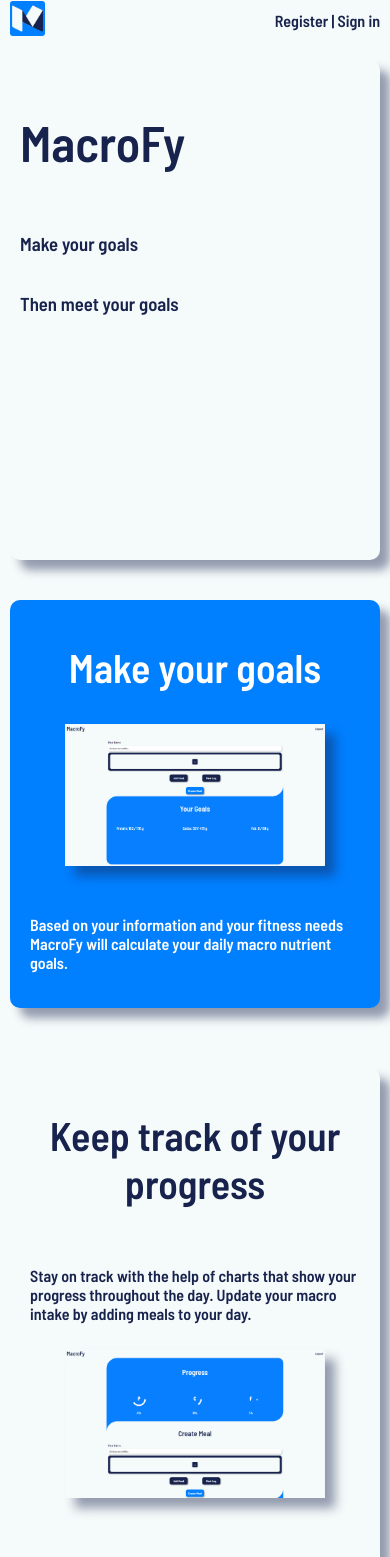
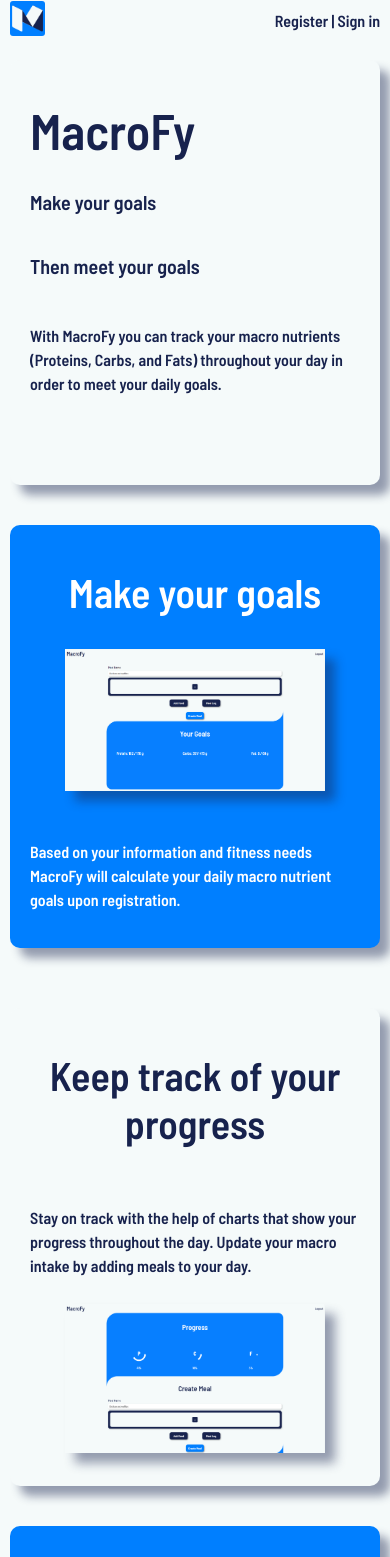
Before and after one commit to T0ASTMalone/macros-tracker-capstone-react, a React (Create React App) app: page / in a window 390 px wide. Shown: the top 1557 px of the page. Built offline with nearby package versions, Linux system fonts and the light colour scheme; no server answers.

Commit message:
updated landing page with app description in view for smaller devices

```diff
--- a/public/index.html
+++ b/public/index.html
@@ -13,7 +13,7 @@
       name="description"
       content="Web site created using create-react-app"
     />
-    <link rel="apple-touch-icon" href="logo192.png" />
+    <link rel="apple-touch-icon" href="%PUBLIC_URL%/logo-small.png" />
 
     <!--
       manifest.json provides metadata used when your web app is installed on a
--- a/public/now.json
+++ b/public/now.json
@@ -16,6 +16,11 @@
       "dest": "/manifest.json"
     },
     {
+      "src": "^/logo-small.png$",
+      "dest": "/logo-small.png",
+      "headers": { "Content-Type": "image/png" }
+    },
+    {
       "src": ".*",
       "dest": "/index.html"
     }
--- a/src/Components/FoodLog/FoodLog.css
+++ b/src/Components/FoodLog/FoodLog.css
@@ -42,6 +42,10 @@
   display: flex;
 }
 
+.empty-log {
+  color: #f5fafa;
+}
+
 @media only screen and (min-width: 400px) {
   .food-item-container {
     justify-content: space-between;
--- a/src/Components/MealLog/MealLog.css
+++ b/src/Components/MealLog/MealLog.css
@@ -70,6 +70,10 @@
   margin-bottom: 0;
 }
 
+.empty-log p {
+  color: #f5fafa;
+}
+
 @media only screen and (min-width: 425px) {
   .meal-info {
     width: 100%;
--- a/src/Components/MealLog/MealLog.js
+++ b/src/Components/MealLog/MealLog.js
@@ -133,7 +133,13 @@ export default class MealLog extends Component {
                         </>
                       )
                     ) : (
-                      <></>
+                      <div className="empty-log">
+                        <p>
+                          Nothing to see here. Start adding meals by searching
+                          for foods or creating new ones. Then clicking the
+                          create meal button.
+                        </p>
+                      </div>
                     )}
                   </div>
                 </div>
--- a/src/routes/LandingPage/LandingPage.css
+++ b/src/routes/LandingPage/LandingPage.css
@@ -5,6 +5,11 @@
 
 .App-title {
   font-size: 50px;
+  margin: 30px 0 10px 0;
+}
+
+.tag-line {
+  font-size: 20px;
 }
 
 .grid-container {
@@ -26,13 +31,21 @@
   display: flex;
   flex-direction: column;
   color: white;
-  min-height: 350px;
   animation: 1.5s ease-out 0s 1 slideInFromRight;
   box-shadow: 10px 10px 10px 0 #17224d70;
 }
 
+.section p {
+  line-height: 1.5;
+}
+
 .section:nth-child(odd) {
   animation: 1.5s ease-out 0s 1 slideInFromLeft;
+}
+
+#col-item1 {
+  height: 425px;
+  padding: 10px 20px;
 }
 
 #col-item1,
@@ -44,10 +57,6 @@
 #col-item2,
 #col-item4 {
   background-color: #007fff;
-}
-
-.section:first-child {
-  height: 500px;
 }
 
 .section-title {
@@ -74,12 +83,17 @@
 .landing-description {
   padding: 10px;
 }
+.main-section {
+  padding: 10px 0;
+}
 
 #get-started {
   background-color: #f5fafa;
   color: #17224d;
   margin: 10px;
   text-align: center;
+  min-height: 300px;
+  max-height: 300px;
 }
 
 @media only screen and (min-width: 600px) {
@@ -98,6 +112,11 @@
   .grid-container {
     flex-direction: row;
     justify-content: center;
+  }
+
+  .section,
+  #col-item1 {
+    height: 500px;
   }
 
   #col-1 {
@@ -136,6 +155,11 @@
   .grid-container {
     flex-direction: row;
     justify-content: center;
+  }
+
+  .section,
+  #col-item1 {
+    height: 500px;
   }
 
   #col-1 {
--- a/src/routes/LandingPage/LandingPage.js
+++ b/src/routes/LandingPage/LandingPage.js
@@ -1,9 +1,9 @@
-import React, { Component } from 'react';
-import { Link } from 'react-router-dom';
-import progress from '../../screenshots/styled-screenshots/progress.PNG';
-import mealLog from '../../screenshots/styled-screenshots/meal-log.PNG';
-import goals from '../../screenshots/styled-screenshots/goals.png';
-import './LandingPage.css';
+import React, { Component } from "react";
+import { Link } from "react-router-dom";
+import progress from "../../screenshots/styled-screenshots/progress.PNG";
+import mealLog from "../../screenshots/styled-screenshots/meal-log.PNG";
+import goals from "../../screenshots/styled-screenshots/goals.png";
+import "./LandingPage.css";
 
 export default class LandingPage extends Component {
   render() {
@@ -13,8 +13,15 @@ export default class LandingPage extends Component {
           <div id="col-1" className="column">
             <section id="col-item1" className="section MacroFy">
               <h1 className="App-title">MacroFy</h1>
-              <h3>Make your goals</h3>
-              <h3>Then meet your goals</h3>
+              <h3 className="tag-line">Make your goals</h3>
+              <h3 className="tag-line">Then meet your goals</h3>
+              <div className="landing-description main-section">
+                <p>
+                  With MacroFy you can track your macro nutrients (Proteins,
+                  Carbs, and Fats) throughout your day in order to meet your
+                  daily goals.
+                </p>
+              </div>
             </section>
             <section id="col-item2" className="section about">
               <h2 className="section-title">Make your goals</h2>
@@ -23,8 +30,8 @@ export default class LandingPage extends Component {
               </div>
               <div className="landing-description">
                 <p>
-                  Based on your information and your fitness needs MacroFy will
-                  calculate your daily macro nutrient goals.
+                  Based on your information and fitness needs MacroFy will
+                  calculate your daily macro nutrient goals upon registration.
                 </p>
               </div>
             </section>
@@ -74,9 +81,9 @@ export default class LandingPage extends Component {
 
         <section id="get-started" className="section">
           <h2 className="section-title">Start meeting your goals</h2>
-          <Link to={'/register'}>Register</Link>
+          <Link to={"/register"}>Register</Link>
           <p className="">or</p>
-          <Link to={'/sign-in'}>Sign In</Link>
+          <Link to={"/sign-in"}>Sign In</Link>
         </section>
       </div>
     );
```
Also changed, not shown: public/manifest.json.
